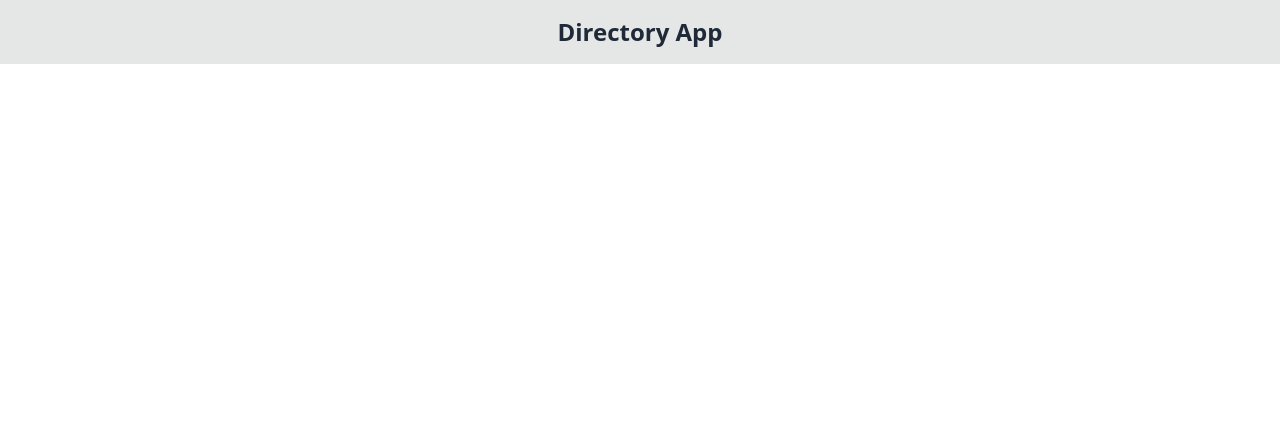
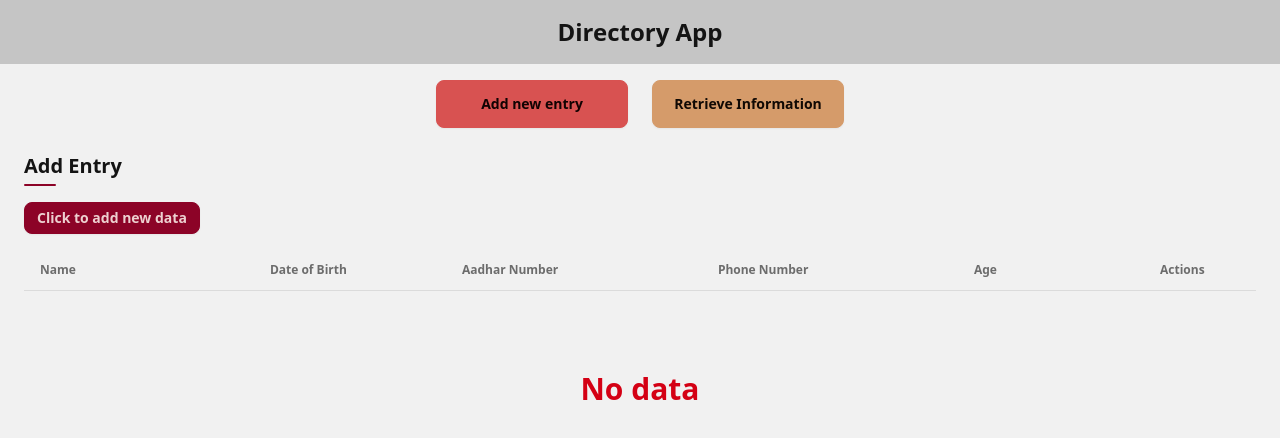
Before and after one commit to nirzon47/user-info-react, a React (Vite) app: page / in a window 1280 px wide. Shown: the top 438 px of the page. Built offline with nearby package versions, Linux system fonts and the light colour scheme.

Commit message:
added entering data

```diff
--- a/package.json
+++ b/package.json
@@ -10,6 +10,7 @@
     "preview": "vite preview"
   },
   "dependencies": {
+    "nanoid": "^5.0.4",
     "react": "^18.2.0",
     "react-dom": "^18.2.0"
   },
--- a/src/App.jsx
+++ b/src/App.jsx
@@ -1,10 +1,15 @@
+import AddEntry from './Components/AddEntry'
 import Header from './Components/Header'
+import { DataProvider } from './Context'
 
 const App = () => {
 	return (
-		<>
-			<Header />
-		</>
+		<DataProvider>
+			<div className='min-h-screen w-screen'>
+				<Header />
+				<AddEntry />
+			</div>
+		</DataProvider>
 	)
 }
 
--- /dev/null
+++ b/src/Components/AddEntry.jsx
@@ -0,0 +1,150 @@
+import PageHeading from './PageHeading'
+import { DataContext } from '../Context'
+import { useContext, useRef, useState } from 'react'
+import { nanoid } from 'nanoid'
+
+const AddEntry = () => {
+	const context = useContext(DataContext)
+	console.log(context.data)
+	const [showInput, setShowInput] = useState(false)
+
+	const nameRef = useRef()
+	const dobRef = useRef()
+	const adhaarRef = useRef()
+	const phoneRef = useRef()
+
+	const toggleInput = () => {
+		setShowInput(!showInput)
+	}
+
+	const getAge = (dateString) => {
+		const today = new Date()
+		const birthDate = new Date(dateString)
+		let age = today.getFullYear() - birthDate.getFullYear()
+		const month = today.getMonth() - birthDate.getMonth()
+
+		if (month < 0 || (month === 0 && today.getDate() < birthDate.getDate())) {
+			age--
+		}
+
+		return age
+	}
+
+	const addData = () => {
+		const name = nameRef.current.value
+		const dob = dobRef.current.value
+		const adhaar = adhaarRef.current.value
+		const phone = phoneRef.current.value
+		const age = getAge(dob)
+
+		context.updateData({
+			id: nanoid(),
+			name,
+			dob,
+			adhaar,
+			phone,
+			age,
+		})
+
+		nameRef.current.value = ''
+		dobRef.current.value = ''
+		adhaarRef.current.value = ''
+		phoneRef.current.value = ''
+	}
+
+	return (
+		<section className='p-6'>
+			<PageHeading title='Add Entry' />
+			<button className='btn btn-primary btn-sm mb-4' onClick={toggleInput}>
+				{!showInput ? 'Click to add new data' : 'Close the form'}
+			</button>
+			<div className='overflow-x-auto'>
+				<table className='table'>
+					<thead>
+						<tr>
+							<th className='lg:w-98'>Name</th>
+							<th className='lg:w-48'>Date of Birth</th>
+							<th className='lg:w-64'>Aadhar Number</th>
+							<th className='lg:w-64'>Phone Number</th>
+							<th>Age</th>
+							<th className='lg:w-28'>Actions</th>
+						</tr>
+					</thead>
+					<tbody>
+						{showInput && (
+							<tr>
+								<td>
+									<input
+										ref={nameRef}
+										type='text'
+										className='input input-bordered input-sm'
+									/>
+								</td>
+								<td>
+									<input
+										ref={dobRef}
+										type='date'
+										className='input input-bordered input-sm'
+									/>
+								</td>
+								<td>
+									<input
+										ref={adhaarRef}
+										type='number'
+										inputMode='numeric'
+										className='input input-bordered input-sm w-11/12 pr-0'
+										min={1000000000}
+										max={9999999999}
+									/>
+								</td>
+								<td>
+									<input
+										ref={phoneRef}
+										type='number'
+										inputMode='numeric'
+										className='input input-bordered input-sm w-11/12 pr-0'
+										min={1000000000}
+										max={9999999999}
+									/>
+								</td>
+								<td></td>
+								<td>
+									<button
+										className='btn btn-primary btn-sm'
+										onClick={addData}
+									>
+										Add
+									</button>
+								</td>
+							</tr>
+						)}
+						{context.data.map((user) => (
+							<tr key={user.id}>
+								<td>{user.name}</td>
+								<td>{user.dob}</td>
+								<td>{user.adhaar}</td>
+								<td>{user.phone}</td>
+								<td>{user.age}</td>
+								<td>
+									<button
+										className='btn btn-error btn-sm'
+										onClick={() => context.updateData(user)}
+									>
+										Delete
+									</button>
+								</td>
+							</tr>
+						))}
+					</tbody>
+				</table>
+				{context.data.length === 0 && (
+					<h2 className='text-center text-3xl font-bold py-20 text-error'>
+						No data
+					</h2>
+				)}
+			</div>
+		</section>
+	)
+}
+
+export default AddEntry
--- a/src/Components/Header.jsx
+++ b/src/Components/Header.jsx
@@ -1,8 +1,24 @@
 const Header = () => {
 	return (
-		<header className='bg-base-300 p-4'>
-			<h2 className='text-2xl text-center font-bold'>Directory App</h2>
-		</header>
+		<div>
+			<header className='bg-base-300 p-4'>
+				<h2 className='text-2xl text-center font-bold'>Directory App</h2>
+			</header>
+			<nav className='flex justify-center items-center mt-4'>
+				<ul className='flex gap-x-6 gap-y-2 flex-wrap justify-center items-center'>
+					<li>
+						<button className='btn btn-secondary w-48'>
+							Add new entry
+						</button>
+					</li>
+					<li>
+						<button className='btn btn-accent w-48'>
+							Retrieve Information
+						</button>
+					</li>
+				</ul>
+			</nav>
+		</div>
 	)
 }
 
--- /dev/null
+++ b/src/Components/PageHeading.jsx
@@ -0,0 +1,8 @@
+const PageHeading = (prop) => (
+	<div className='mb-4'>
+		<h1 className='font-semibold text-xl mb-1'>{prop.title}</h1>
+		<div className='h-0.5 rounded w-8 bg-primary'></div>
+	</div>
+)
+
+export default PageHeading
--- /dev/null
+++ b/src/Context.jsx
@@ -0,0 +1,29 @@
+import { useState } from 'react'
+import { createContext } from 'react'
+
+const DataContext = createContext()
+
+const DataProvider = (prop) => {
+	const children = prop.children
+	const [data, setData] = useState(
+		JSON.parse(localStorage.getItem('userData')) || []
+	)
+
+	const updateData = (newData) => {
+		const newDataArray = [...data]
+		newDataArray.push(newData)
+
+		localStorage.setItem('userData', JSON.stringify(newDataArray))
+		setData(newDataArray)
+	}
+
+	console.log(data)
+
+	return (
+		<DataContext.Provider value={{ data, updateData }}>
+			{children}
+		</DataContext.Provider>
+	)
+}
+
+export { DataProvider, DataContext }
--- a/tailwind.config.js
+++ b/tailwind.config.js
@@ -8,6 +8,6 @@ export default {
 	},
 	plugins: [daisyui],
 	daisyui: {
-		themes: ['light'],
+		themes: ['autumn'],
 	},
 }
```
Also changed, not shown: 1 other file (tests, documents, lock files or other folders).
